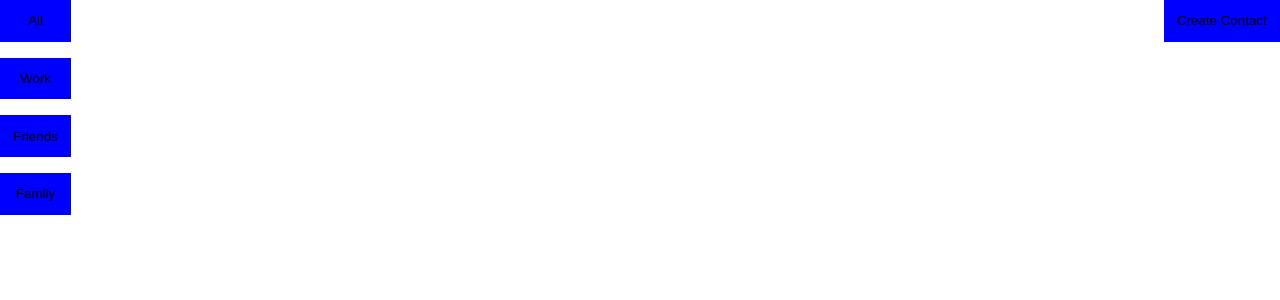
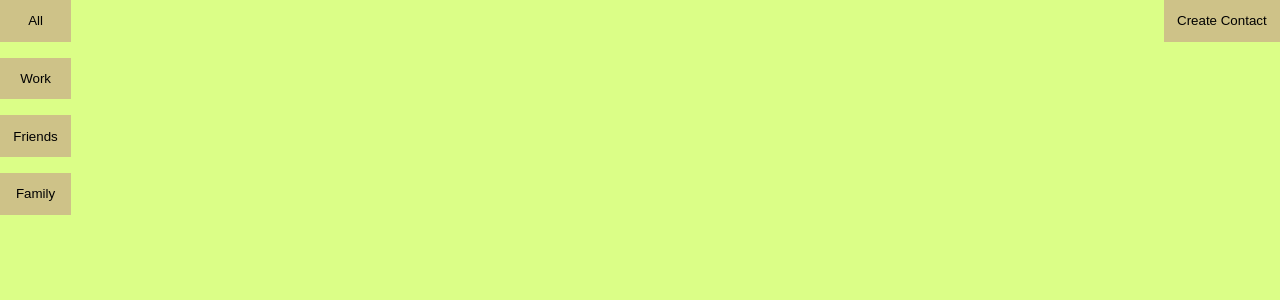
Before and after one commit to MirkusX/contactlist, a React (Create React App) app: page / in a window 1280 px wide. Shown: the top 300 px of the page. Built offline with nearby package versions, Linux system fonts and the light colour scheme.

Commit message:
wip/styling

```diff
--- a/src/App.css
+++ b/src/App.css
@@ -1,5 +1,7 @@
 .App {
   text-align: center;
+  background-color: #dbfe87;
+  min-height: 100vh;
 }
 
 .App-logo {
--- a/src/Components/StyledComponents.js
+++ b/src/Components/StyledComponents.js
@@ -3,7 +3,7 @@ import styled from "styled-components";
 export const StyledForm = styled.form`
   display: flex;
   flex-direction: column;
-  background-color: blue;
+  background-color: #ffe381;
   align-items: center;
   width: 100%;
   gap: 1em;
@@ -20,15 +20,13 @@ export const PopOutDiv = styled.div`
 `;
 
 export const StyledButton = styled.button`
-  background: blue;
+  background: #cec288;
   border: none;
   padding: 1em;
   cursor: pointer;
-  ${(props) => {
-    if (props.remove)
-      return `
-    background: lightblue;`;
-  }}
+  &:active {
+    background-color: #1c448e;
+  }
 `;
 
 export const StyledInput = styled.input`
@@ -49,13 +47,12 @@ export const ContactContainer = styled.div`
   grid-auto-columns: 15%;
   width: 70%;
   gap: 1em;
-  background-color: lightblue;
 `;
 
 export const StyledDiv = styled.div`
   display: flex;
   gap: 1em;
-  background-color: blue;
+  background-color: #ffe381;
   ${(props) => {
     if (props.inner)
       return `
--- a/src/Pages/Frontpage.js
+++ b/src/Pages/Frontpage.js
@@ -81,7 +81,7 @@ export const Frontpage = () => {
                   <h2>{item.name}</h2>
                   <h2>{item.number}</h2>
                   <h2>{item.email}</h2>
-                  <StyledButton remove onClick={() => remove(index)}>
+                  <StyledButton onClick={() => remove(index)}>
                     Remove
                   </StyledButton>
                 </StyledDiv>
```
